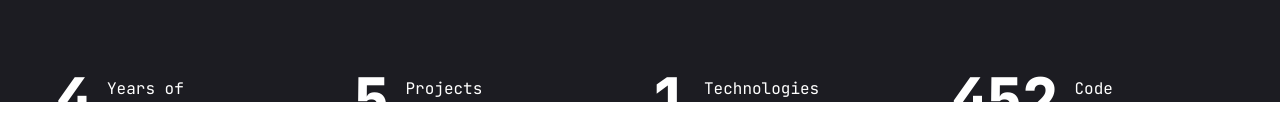
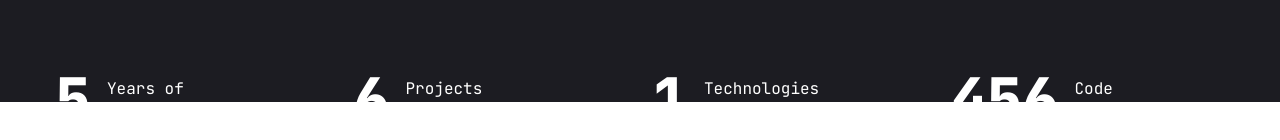
Before and after one commit to olexey27/Portfolio, a Next.js app: page / in a window 1280 px wide. Shown: the part 698-838 px from the top of the page. Built offline with nearby package versions, Linux system fonts and the light colour scheme.

Commit message:
data_update

```diff
--- a/components/Stats.jsx
+++ b/components/Stats.jsx
@@ -4,11 +4,11 @@
 
 const stats = [
     {
-        num: 4,
+        num: 5,
         text: "Years of experience",
     },
     {
-        num: 5,
+        num: 6,
         text: "Projects completed",
     },
     {
@@ -16,7 +16,7 @@
         text: "Technologies mastered",
     },
     {
-        num: 455,
+        num: 459,
         text: "Code commits",
     },
 ];
```
